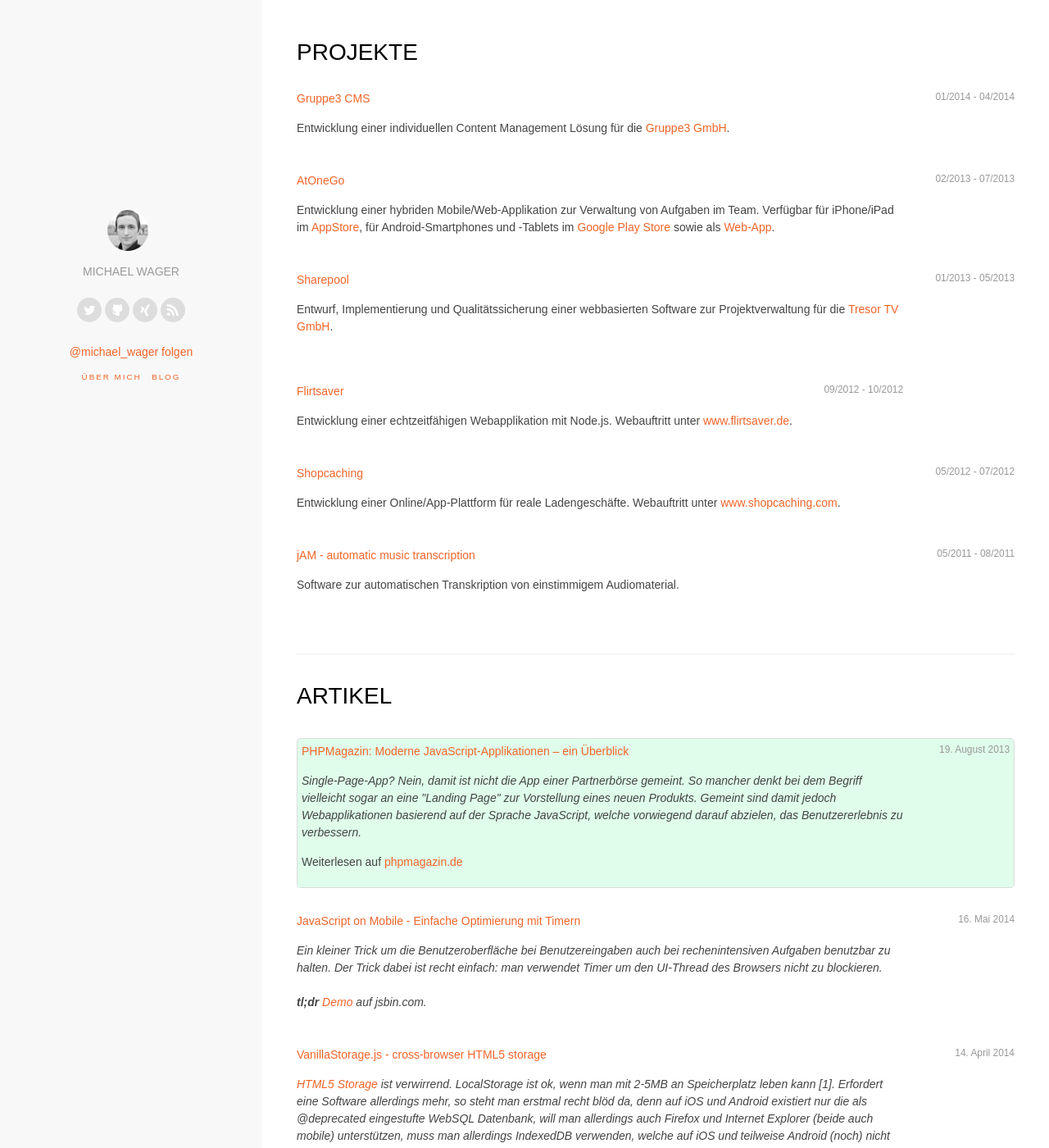
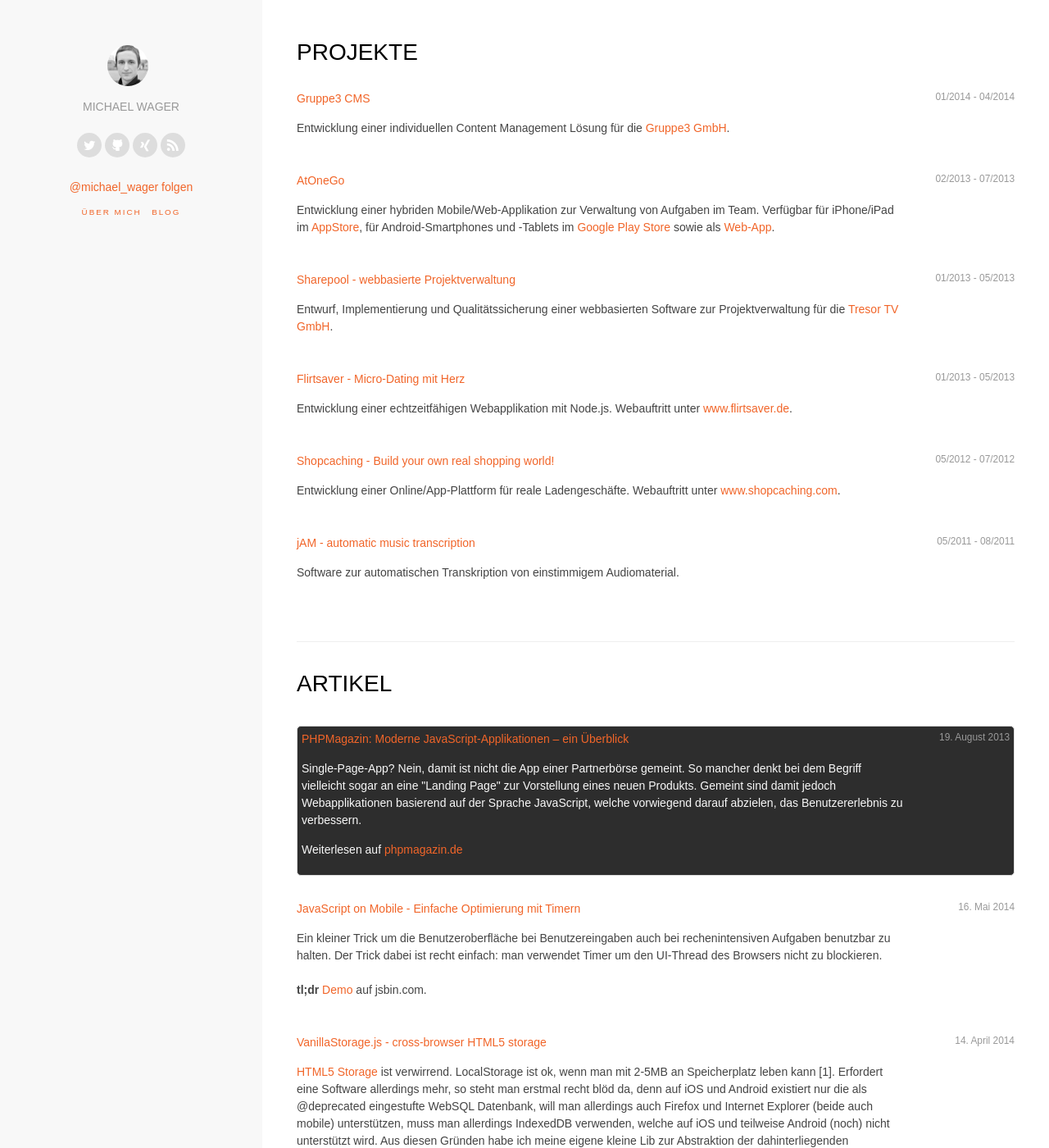
Before and after one commit to mwager/mwager.github.io, a Jekyll site: the page built from index.html, in a window 1280 px wide and 1400 px high. Shown: the whole window at 82% size. Built offline with Jekyll 4.4.1, drawn with Linux system fonts in a browser that asks for light colours; nearby versions of some CDN libraries; comment, search, counter and statistics services are not loaded.

Commit message:
remove italic from excerpt, add better titles, global p max-width

```diff
--- a/_drafts/2014-01-21-grunt-mocha.markdown
+++ b/_drafts/2014-01-21-grunt-mocha.markdown
@@ -5,9 +5,7 @@ date:   2014-01-21 13:43:47
 categories: javascript
 ---
 
-<em>
 Blogpost über Grunt + XXX (zB grunt + mocha headless -> advanced: via testem in real browsers)
-</em>
 
 TODO:
     * ganz kurze einführung wie sindre in all seinen grunt plugins,
--- a/_drafts/experimenting.markdown
+++ b/_drafts/experimenting.markdown
@@ -5,9 +5,8 @@ date:   2014-01-17 19:17:42
 categories: default
 ---
 
-<em>
 Some experiments using jekyyl...
-</em>
+
 
 ## Syntax Highlighting
 
--- a/_drafts/javascript-error-logging-in-produktion.markdown
+++ b/_drafts/javascript-error-logging-in-produktion.markdown
@@ -5,9 +5,8 @@ date:   2014-01-17 19:17:42
 categories: javascript
 ---
 
-<em>
 Wie fängt man Javascript-Fehler bzw kommt diese überhaupt mit? Die Benutzer einer WebApplikation werden sich kaum die Mühe machen, Fehler zu berichten. Dieser Post zeigt einige Möglichkeiten der server-seitigen Loggings für JavaScript Applikationen, erläutert Probleme usw blaaaaaaaaa
-</em>
+
 
 hmm erfodert erstmal derb recherche wat es so gibt...
 evtl UNSERE erfahrungen beschreiben !
--- a/_includes/head.html
+++ b/_includes/head.html
@@ -28,6 +28,8 @@
 
     <link rel="shortcut icon" href="/images/html5.png" type="image/x-icon">
 
+    <link href='http://fonts.googleapis.com/css?family=Open+Sans' rel='stylesheet' type='text/css'>
+
     {% if site.safe %}
     <link rel="stylesheet" href="{{ "/build/main.min.css" | prepend: site.baseurl }}">
     {% else %}
--- a/_posts/2014-01-15-nodejs-setup-auf-openshift.markdown
+++ b/_posts/2014-01-15-nodejs-setup-auf-openshift.markdown
@@ -5,9 +5,7 @@ date:   2014-01-15 13:02:17
 categories: javascript
 ---
 
-<em>
 Dieser Post zeigt, wie man eine Node.js Applikation mit dem freien Account bei [Openshift](https://openshift.com) aufsetzen kann, mit Git-Deployment, SSH-Zugang uvm. In Verbindung mit einer eigenen Domain eignet sich das hervorragend für das Hosting kleinerer Projekte, Kundendemonstrationen, als Testumgebung oder Spielwiese.
-</em>
 
 <img class="openshift-asciimo" src="/images/node/node-openshift-2.png">
 <small class="image-cap">Cartman als "asciimo" ausgeliefert via Node.js @ Openshift <a href="#pic1">[Quelle]</a></small>
--- a/_posts/2014-05-14-vanilla-storage-client-side-storage-abstraction.markdown
+++ b/_posts/2014-05-14-vanilla-storage-client-side-storage-abstraction.markdown
@@ -5,11 +5,10 @@ date:   2014-04-14 15:17:42
 categories: javascript
 ---
 
-<em>
 [HTML5 Storage](http://www.html5rocks.com/en/features/storage) ist verwirrend.
 LocalStorage ist ok, wenn man mit 2-5MB an Speicherplatz leben kann [1]. Erfordert eine Software allerdings mehr, so steht man erstmal recht blöd da, denn auf iOS und Android existiert nur die als @deprecated eingestufte WebSQL Datenbank, will man allerdings auch Firefox und Internet Explorer
 (beide auch mobile) unterstützen, muss man allerdings IndexedDB verwenden, welche auf iOS und teilweise Android (noch) nicht unterstützt wird. Aus diesen Gründen habe ich meine eigene kleine Lib zur Abstraktion der dahinterliegenden Storagetechniken geschrieben: <a href="https://github.com/mwager/VanillaStorage" target="_blank" >VanillaStorage.js</a>.
-</em>
+
 
 <div class="fancy-images-in-grid pure-g">
     <div class="pure-u-1-3">
--- a/_posts/2014-05-16-optimierung-durch-timer.markdown
+++ b/_posts/2014-05-16-optimierung-durch-timer.markdown
@@ -5,11 +5,10 @@ date:   2014-05-16 16:43:12
 categories: javascript
 ---
 
-<em>
 Ein kleiner Trick um die Benutzeroberfläche bei Benutzereingaben auch bei rechenintensiven Aufgaben benutzbar zu halten. Der Trick dabei ist recht einfach: man verwendet Timer um den UI-Thread des Browsers nicht zu blockieren.
 <br><br>
 <strong>tl;dr</strong> <a href="http://jsbin.com/dumaxovo/1/edit">Demo</a> auf jsbin.com.
-</em>
+
 
 ## The code ##
 
--- a/css/main.css
+++ b/css/main.css
@@ -74,7 +74,11 @@
 html, body { height: 100%; }
 
 body {
-  font-family: Helvetica, Arial, sans-serif;
+  font-family: 'Open-Sans', sans-serif;
+  font-weight: 300;
+
+  /*font-family: Open Sans, Helvetica, Arial, sans-serif;*/
+
   font-size: 14px;
   line-height: 1.5;
   font-weight: 300;
@@ -92,7 +96,7 @@ h2 { font-size: 22px; }
 h3 { font-size: 19px; }
 h4 { font-size: 17px; }
 h5 { font-size: 15px; }
-h6 { font-size: 14px; }
+h6 { font-size: 13px; }
 
 h2 small {
   float: right;
@@ -115,7 +119,7 @@ a:visited { color: #205caa; }
 /* html5 links */
 a         { color: #f16529; text-decoration: none; }
 /*a:hover   { color: #333; text-decoration: underline; }*/
-a:visited { color: #e44d26; }
+/*a:visited { color: #e44d26; } weglassen oder richtig deutlich (rot sieht nich gut aus)*/
 
 
 /*#layout {}*/
@@ -319,7 +323,13 @@ footer .wrap {
 
 .home h1 { margin-bottom: 25px; }
 
-p, blockquote {
+
+/* max width */
+.post-header h1,
+.post-description p,
+.post-content p,
+.post-content blockquote,
+.post-content .highlight pre {
   max-width: 740px;
 }
 
@@ -330,13 +340,15 @@ p, blockquote {
   padding:0px;
 }
 .home .post.featured {
-  background-color: #DFFDEA;
+  background-color: #2d2d2d;
   border:1px solid #ddd;
   border-radius: 5px;
   padding:5px;
   margin:30px 0;
 }
-
+.home .post.featured p {
+  color: #F8F8F8;
+}
 /* also used on project pages! */
 .post-date {
     color: #999;
@@ -687,7 +699,7 @@ h3 {
     }
 
     .header {
-      margin: 80% 2em 0;
+      margin: 55px 2em 0;
     }
 
     .sidebar {
--- a/index.html
+++ b/index.html
@@ -43,7 +43,7 @@ layout: default
     <section class="post">
         <header class="post-header">
             <span class="post-date">01/2013 - 05/2013</span>
-            <a href="/projects/sharepool/">Sharepool</a>
+            <a href="/projects/sharepool/">Sharepool - webbasierte Projektverwaltung</a>
         </header>
         <div class="post-description">
             <p>Entwurf, Implementierung und Qualitätssicherung einer webbasierten Software zur
@@ -55,10 +55,8 @@ layout: default
     <!-- <h2>2012</h2> -->
     <section class="post">
         <header class="post-header">
-            <p class="post-meta">
-                <span class="post-date">09/2012 - 10/2012</span>
-                <a href="/projects/flirtsaver/">Flirtsaver</a>
-            </p>
+            <span class="post-date">01/2013 - 05/2013</span>
+            <a href="/projects/flirtsaver/">Flirtsaver - Micro-Dating mit Herz</a>
         </header>
         <div class="post-description">
             <p>Entwicklung einer echtzeitfähigen Webapplikation mit Node.js. Webauftritt unter
@@ -69,7 +67,7 @@ layout: default
     <section class="post">
         <header class="post-header">
             <span class="post-date">05/2012 - 07/2012</span>
-            <a href="/projects/shopcaching/">Shopcaching</a>
+            <a href="/projects/shopcaching/">Shopcaching - Build your own real shopping world!</a>
         </header>
         <div class="post-description">
             <p>Entwicklung einer Online/App-Plattform für reale Ladengeschäfte. Webauftritt unter
@@ -104,7 +102,9 @@ layout: default
 
             <div class="post-description">
                 <p>
-                <em>Single-Page-App? Nein, damit ist nicht die App einer Partnerbörse gemeint. So mancher denkt bei dem Begriff vielleicht sogar an eine "Landing Page" zur Vorstellung eines neuen Produkts. Gemeint sind damit jedoch Webapplikationen basierend auf der Sprache JavaScript, welche vorwiegend darauf abzielen, das Benutzererlebnis zu verbessern.</em></p>
+                Single-Page-App? Nein, damit ist nicht die App einer Partnerbörse gemeint. So mancher denkt bei dem Begriff vielleicht sogar an eine "Landing Page" zur Vorstellung eines neuen Produkts. Gemeint sind damit jedoch Webapplikationen basierend auf der Sprache JavaScript, welche vorwiegend darauf abzielen, das Benutzererlebnis zu verbessern.
+                </p>
+
                 <p>Weiterlesen auf <a href="http://phpmagazin.de/artikel/Moderne-JavaScript-Applikationen-ein-Ueberblick">phpmagazin.de</a>
                 </p>
             </div>
```
